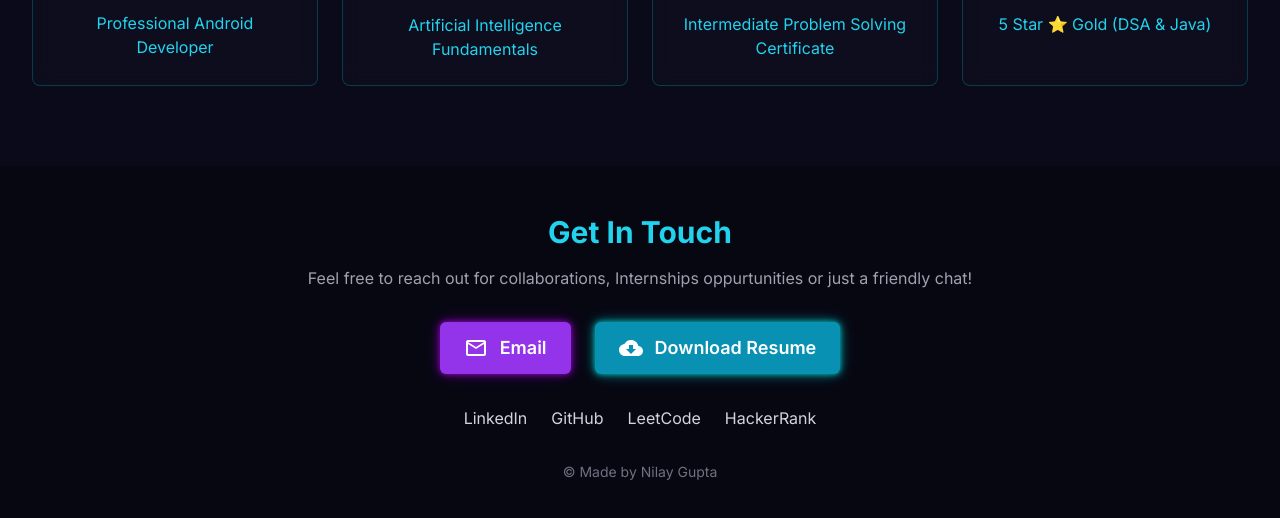
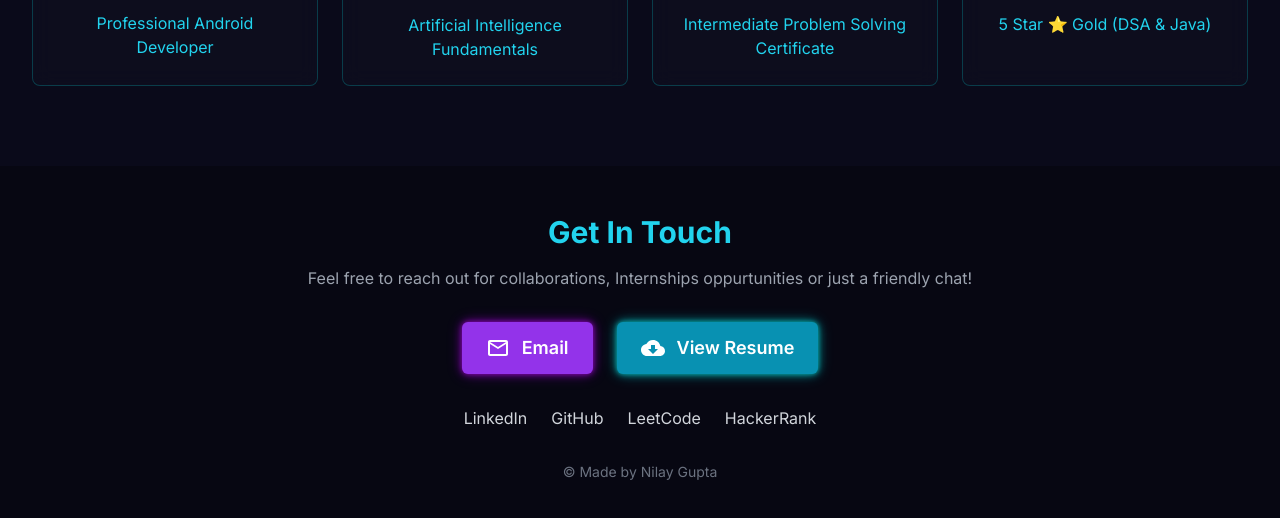
Before and after one commit to nilayg26/nilayg26.github.io, a plain HTML site: page index.html in a window 1280 px wide. Shown: the part 4834-5352 px from the top of the page. Drawn offline with nearby package versions, Linux system fonts and the light colour scheme.

Commit message:
resume issue

```diff
--- a/index.html
+++ b/index.html
@@ -287,9 +287,9 @@ I thrive on solving complex problems and am always eager to learn and apply new
                     Email
                 </a>
                 <!--Resume Option-->
-                <a href="Assets/NilayResume.pdf" target="_blank" rel="noopener noreferrer" class="inline-flex items-center gap-3 bg-cyan-600 text-white font-semibold py-3 px-6 rounded-md hover:bg-cyan-700 transition cyber-glow text-lg">
+                <a href="https://drive.google.com/file/d/1K3MOqyYHHGwZ5wRlWAhPzIsAKaqOh38R/view?usp=share_link" target="_blank" rel="noopener noreferrer" class="inline-flex items-center gap-3 bg-cyan-600 text-white font-semibold py-3 px-6 rounded-md hover:bg-cyan-700 transition cyber-glow text-lg">
                     <svg class="w-6 h-6" fill="currentColor" viewBox="0 0 24 24" aria-hidden="true"><path d="M19.35 10.04C18.67 6.59 15.64 4 12 4 9.11 4 6.6 5.64 5.35 8.04 2.34 8.36 0 10.91 0 14c0 3.31 2.69 6 6 6h13c2.76 0 5-2.24 5-5 0-2.64-2.05-4.78-4.65-4.96zM17 13l-5 5-5-5h3V9h4v4h3z"/></svg>
-                    Download Resume
+                    View Resume
                 </a>
             </div>
 
```
